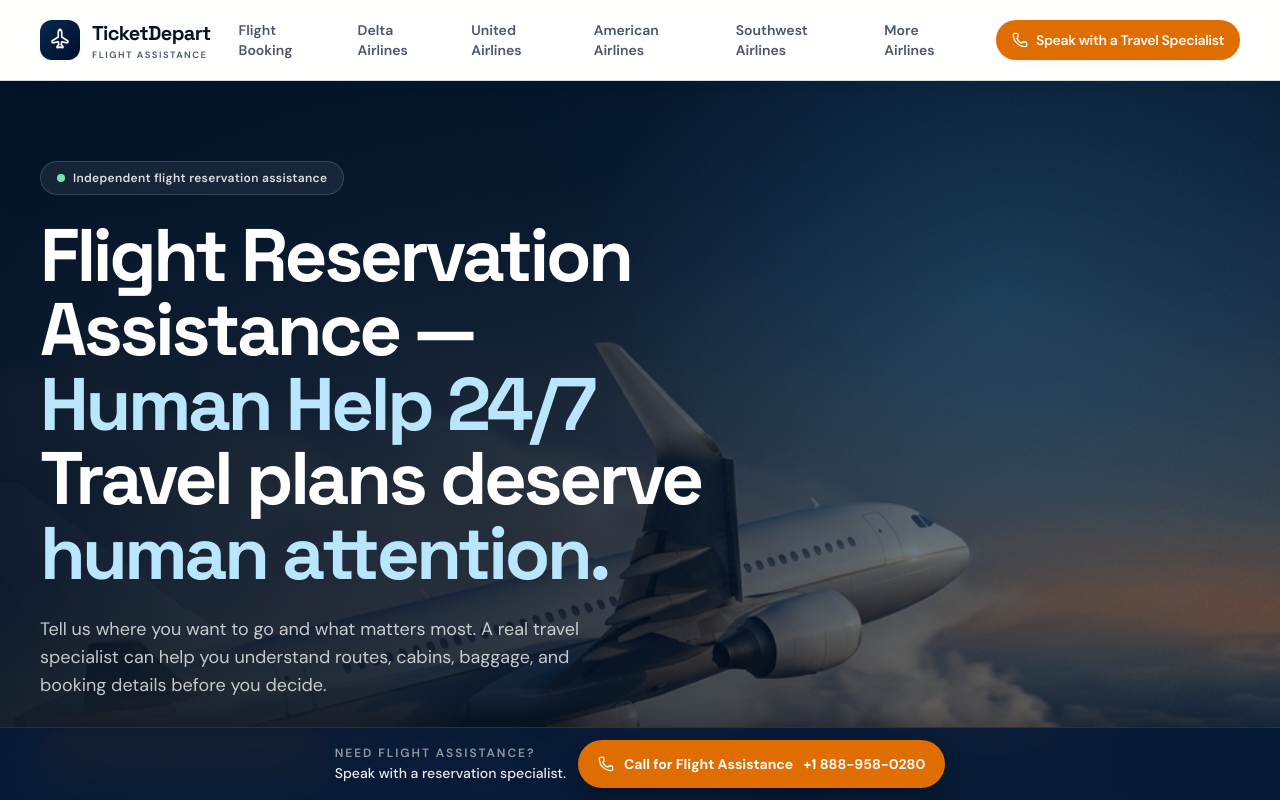
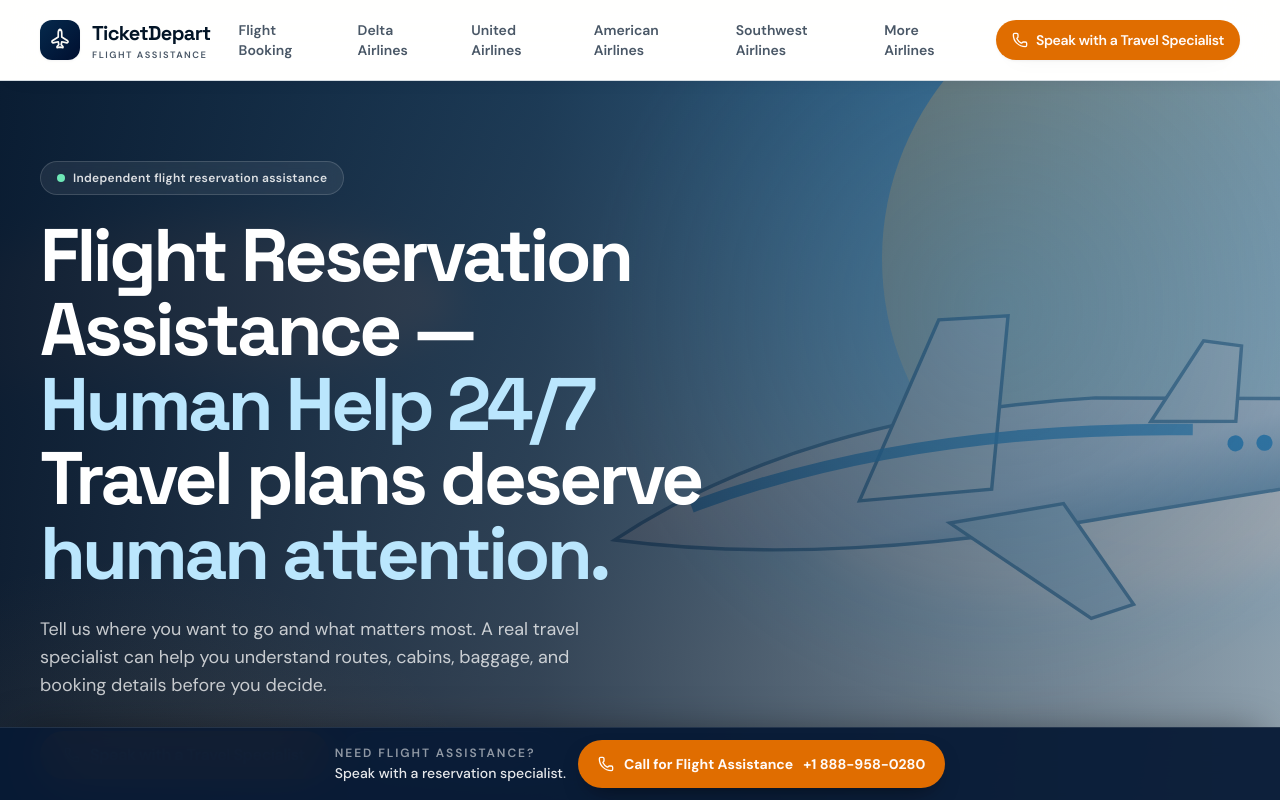
Before and after one commit to gauravpabbun1989-spec/td-2-2026, a React (Vite) app in the folder src/frontend/: page / in a window 1280 px wide. Shown: the top 800 px of the page. Built offline with nearby package versions, Linux system fonts and the light colour scheme; what @caffeineai/core-infrastructure would draw is missing.

Commit message:
perf: switch hero to lightweight LCP asset

```diff
--- a/src/frontend/src/components/home/HeroSection.tsx
+++ b/src/frontend/src/components/home/HeroSection.tsx
@@ -3,7 +3,7 @@ import { SITE } from "@/lib/site";
 import { ArrowRight, Check, Globe2, Headset, Route } from "lucide-react";
 import { Link } from "@tanstack/react-router";
 
-const HERO_IMAGE = "/assets/generated/hero-flight.dim_1600x1100.jpg";
+const HERO_IMAGE = "/assets/generated/hero-flight-lcp.svg";
 
 const HERO_POINTS = [
   { icon: Globe2, label: "Domestic & international", detail: "Simple or complex itineraries" },
```
